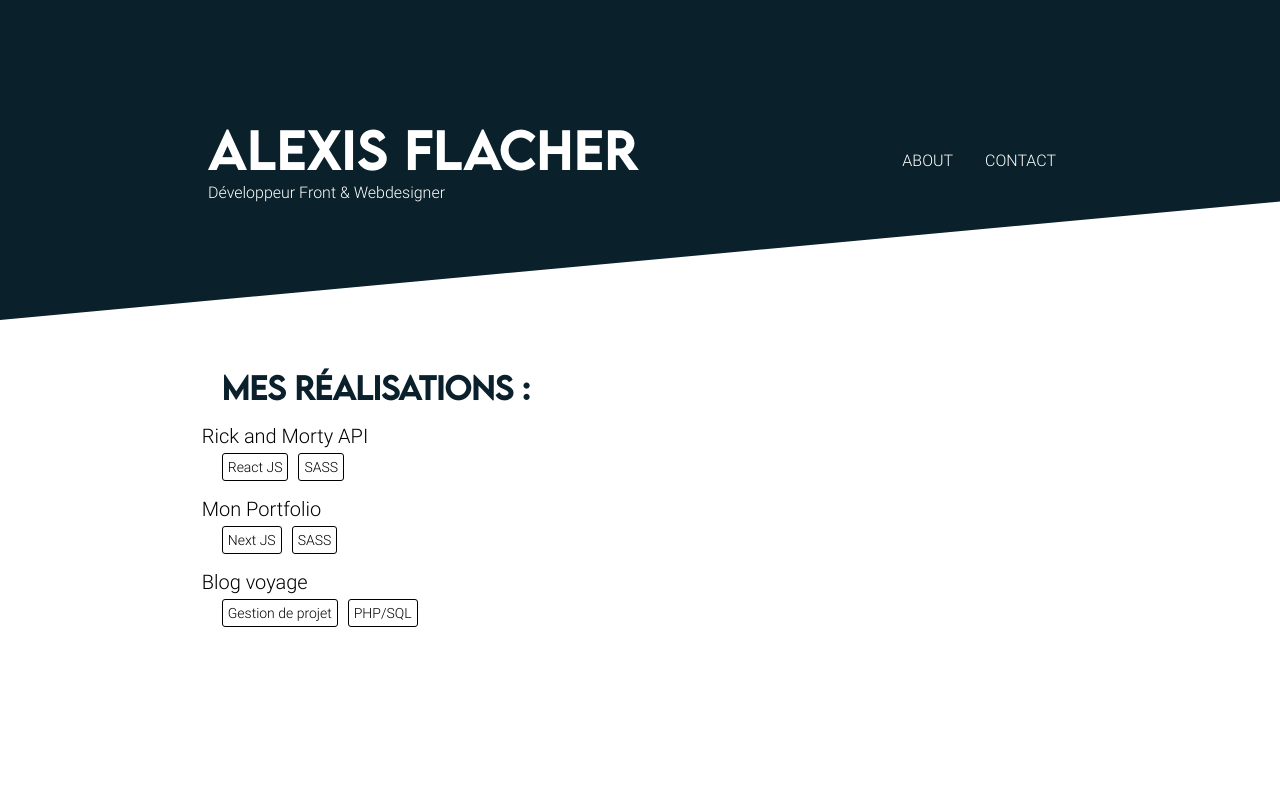
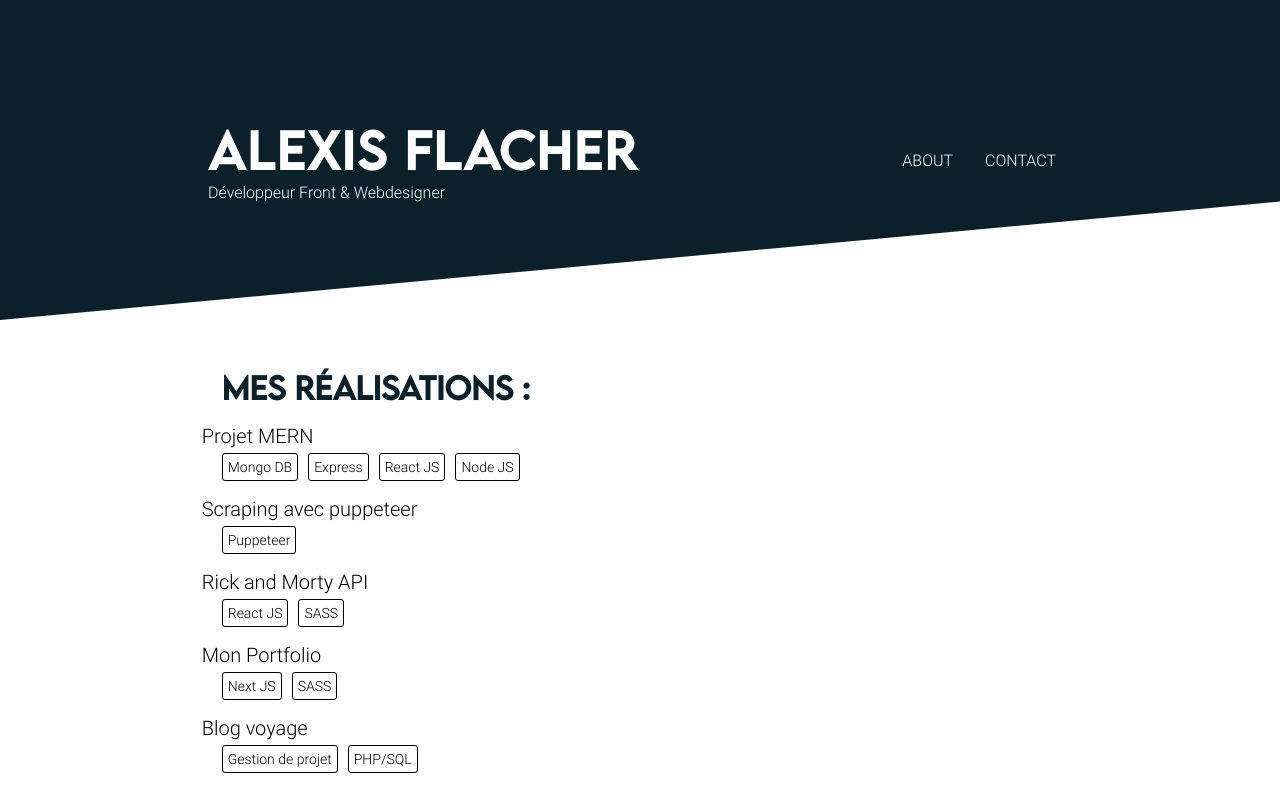
Before and after one commit to AlexisF9/Porfolio, a Next.js app: page / in a window 1280 px wide. Built offline with nearby package versions, Linux system fonts and the light colour scheme.

Commit message:
ajout rea + modif animation

```diff
--- a/public/data/realisations.json
+++ b/public/data/realisations.json
@@ -1,6 +1,29 @@
 [
     {
         "id": "1",
+        "titre": "Projet MERN",
+        "img": "/img/mern.jpeg",
+        "text": "Lors de mon année de Bachelor j'ai eu l'occasion de créer un projet MERN (Mongo DB, Express, React JS, Node JS) où j'ai produit pour la première fois le backend et le frontend en JS.",
+        "url_repo": "https://github.com/AlexisF9/mern-project-back",
+        "tags": [
+            "Mongo DB",
+            "Express",
+            "React JS",
+            "Node JS"
+        ]
+    },
+    {
+        "id": "2",
+        "titre": "Scraping avec puppeteer",
+        "img": "/img/puppeteer.jpeg",
+        "text": "Le scraping est un concept qui m'était inconnu avant mon année de Bachelor. J'ai trouvé le concept très intéressant, ce qui m'a donné l'envie d'en apprendre davantage et de m'y essayer pour la première fois avec Puppeteer.",
+        "url_repo": "https://github.com/AlexisF9/puppeteer-scraping",
+        "tags": [
+            "Puppeteer"
+        ]
+    },
+    {
+        "id": "3",
         "titre": "Rick and Morty API",
         "img": "/img/rick-morty.png",
         "text": "A mon entrée chez TBWA/Paris, j'ai eu l'occasion de réaliser une remise à niveau sur les framework React et Next JS. C'est dans ce contexte que j'ai réalisé cette application avec un appel à une API sur le thème de Rick et Morty",
@@ -11,7 +34,7 @@
         ]
     },
     {
-        "id": "2",
+        "id": "4",
         "titre": "Mon Portfolio",
         "img": "/img/portfolio.png",
         "text": "Etant maintenant à l'aise avec les technologies du front-end, je voulais montrer mes progrès à travers la refonte de mon e-portfolio qui serais avant tout ma vitrine pour montrer mes futures réalisations dans le front et le webdesign. Je l'es réalisé en Next JS ce qui me permet d'avoir un site plus fluide et performant.",
@@ -22,7 +45,7 @@
         ]
     },
     {
-        "id": "3",
+        "id": "5",
         "titre": "Blog voyage",
         "img": "/img/blog.png",
         "text": "Réalisé à l'occasion de la fin de mes deux ans de DUT MMI, ce blog est LE gros projet de mon DUT qui ma permis de devenir polvalent dans la conception d'un site et de la gestion d'un tel projet. C'est un projet touche à tout qui m'a permis de réaliser du back mais aussi du front et du webdesign.",
--- a/src/styles/_mixins.scss
+++ b/src/styles/_mixins.scss
@@ -62,7 +62,7 @@
 
 @mixin fondAnimation {
     .fond {
-        position: absolute;
+        position: fixed;
         background-color: #0f2f3f;
         top: 0;
         bottom: 0;
@@ -91,7 +91,7 @@
           transform: translate(0);
         }
         100% {
-          transform: translate(-100%);
+            transform: translate(-100%);
         }
       }
 }
```
Also changed, not shown: public/img/mern.jpeg (added), public/img/puppeteer.jpeg (added).
